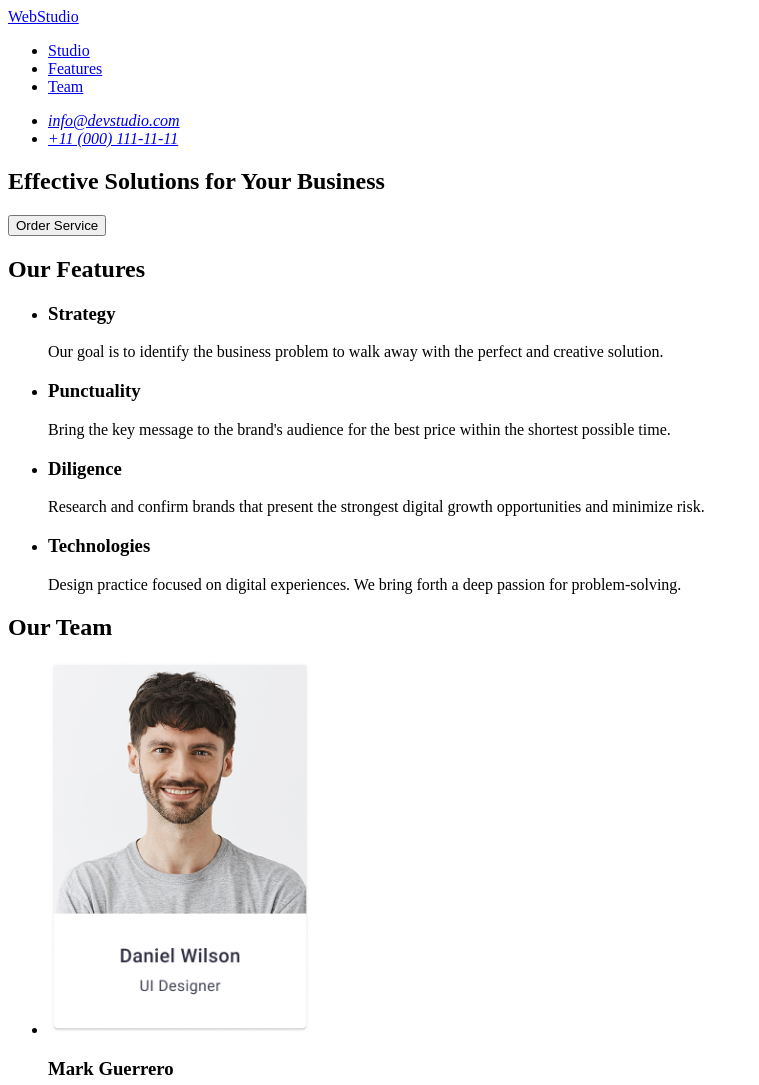
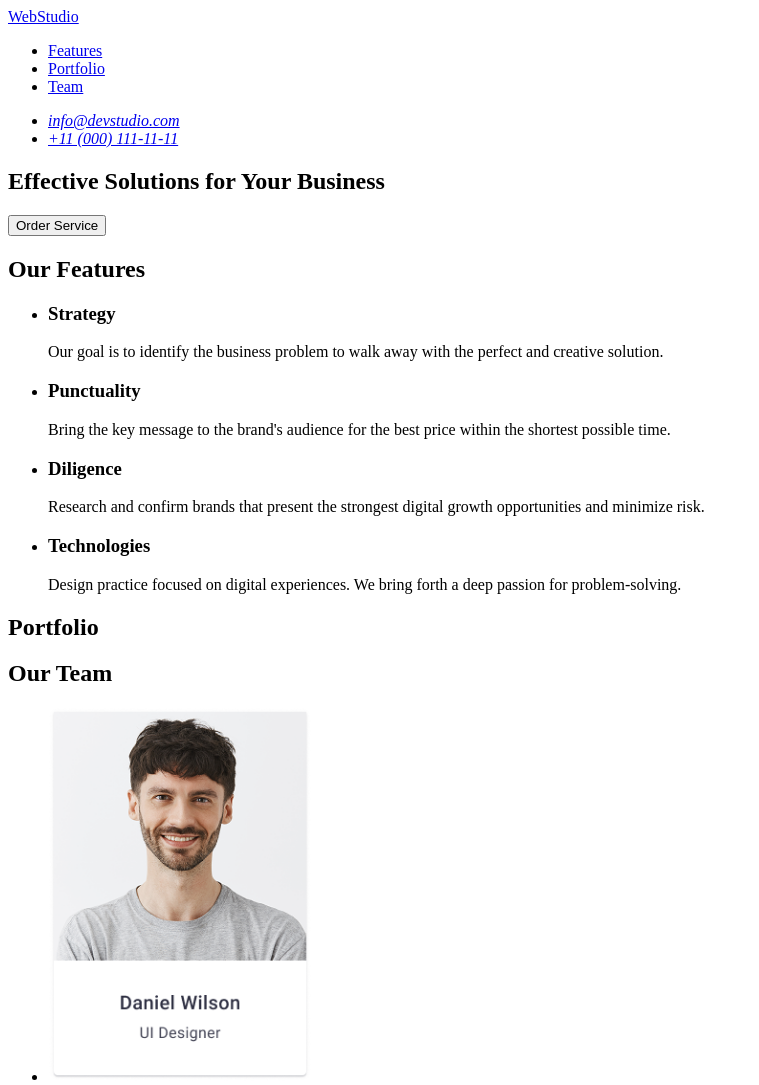
Before and after one commit to vitalymomotok00-commits/goit-markup-hw-01, a plain HTML site: page index.html in a window 1280 px wide. Shown: the top 1085 px of the page, without its empty margins (0-759 px from the left). Drawn offline with Linux system fonts and the light colour scheme.

Commit message:
Fix mentor feedback

```diff
--- a/index.html
+++ b/index.html
@@ -13,8 +13,8 @@
         <a href="./index.html">WebStudio</a>
         <nav>
             <ul>
-                <li><a href="#hero">Studio</a></li>
                 <li><a href="#features">Features</a></li>
+                <li><a href="#portfolio">Portfolio</a></li>
                 <li><a href="#team">Team</a></li>
             </ul>
         </nav>
@@ -61,6 +61,11 @@
             </ul>
         </section>
 
+        <!-- Portfolio Section -->
+        <section id="portfolio">
+            <h2>Portfolio</h2>
+        </section>
+
         <!-- Team Section -->
         <section id="team">
             <h2>Our Team</h2>
@@ -92,7 +97,8 @@
     <!-- Footer -->
     <footer id="footer">
         <a href="./index.html">WebStudio</a>
-        <p>Increase the loyalty of your customers and bring more sales.</p>
+        <p>Increase the flow of customers and sales for your business with digital marketing & growth solutions.</p>
     </footer>
 </body>
+
 </html>
```
